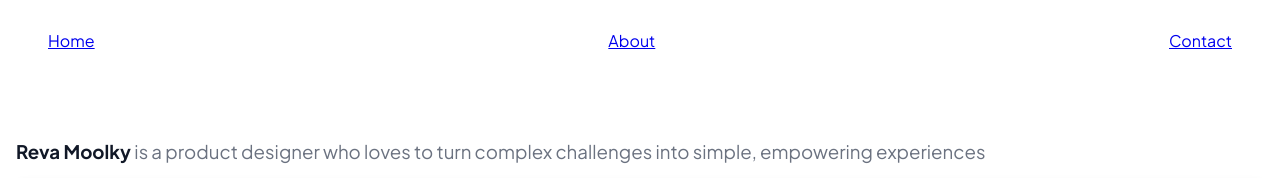
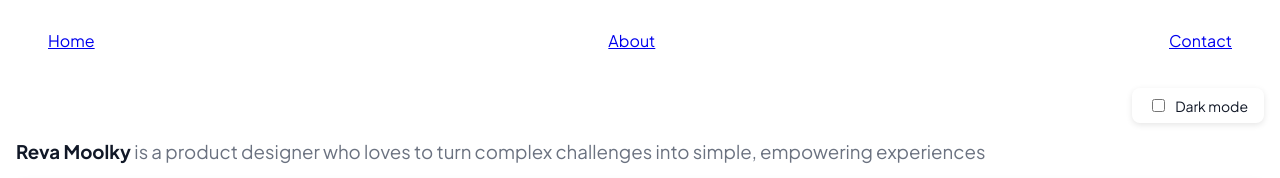
Before and after one commit to revamoolky/portfolio, a website: page packages/proto/public/index.html in a window 1280 px wide. Shown: the top 178 px of the page. Drawn offline with Linux system fonts and the light colour scheme.

Commit message:
dark mode switch works

```diff
--- a/packages/proto/public/index.html
+++ b/packages/proto/public/index.html
@@ -14,6 +14,10 @@
       <a href="about.html">About</a>
       <a href="contact.html">Contact</a>
   </nav>
+  <label id="darkmode-toggle">
+    <input type="checkbox" autocomplete="off" />
+    Dark mode
+  </label>
   <main id="main">
     <header>
       <h3>
@@ -22,10 +26,6 @@
         font-weight: var(--font-weight-reg)">
         is a product designer who loves to turn complex challenges into simple, empowering experiences</span>
       </h3>
-      <label id="darkmode-toggle">
-        <input type="checkbox" autocomplete="off" />
-        Dark mode
-      </label>
     </header>
     <section id="project-list">
       <div class="card">
--- a/packages/proto/public/styles/page.css
+++ b/packages/proto/public/styles/page.css
@@ -94,7 +94,19 @@ body.dark {
 
   #darkmode-toggle {
     position: fixed;
-    top: 20px;
-    right: 20px;
+    top: calc(var(--nav-height) + var(--space-sm)); /* 80px + 8px = 88px */
+    right: var(--space-md);                          /* 16px */
+    z-index: 10000;                                  /* stays on top */
+
+    background: var(--color-background);
+    color: var(--color-text-primary);
+    padding: var(--space-sm) var(--space-md);
+    border-radius: var(--radius-md);
+    box-shadow: 0 2px 6px rgba(0,0,0,0.1);
     font-size: var(--font-size-sm);
+    cursor: pointer;
   }
+
+  #darkmode-toggle input {
+    margin-right: var(--space-sm);
+  }
```
